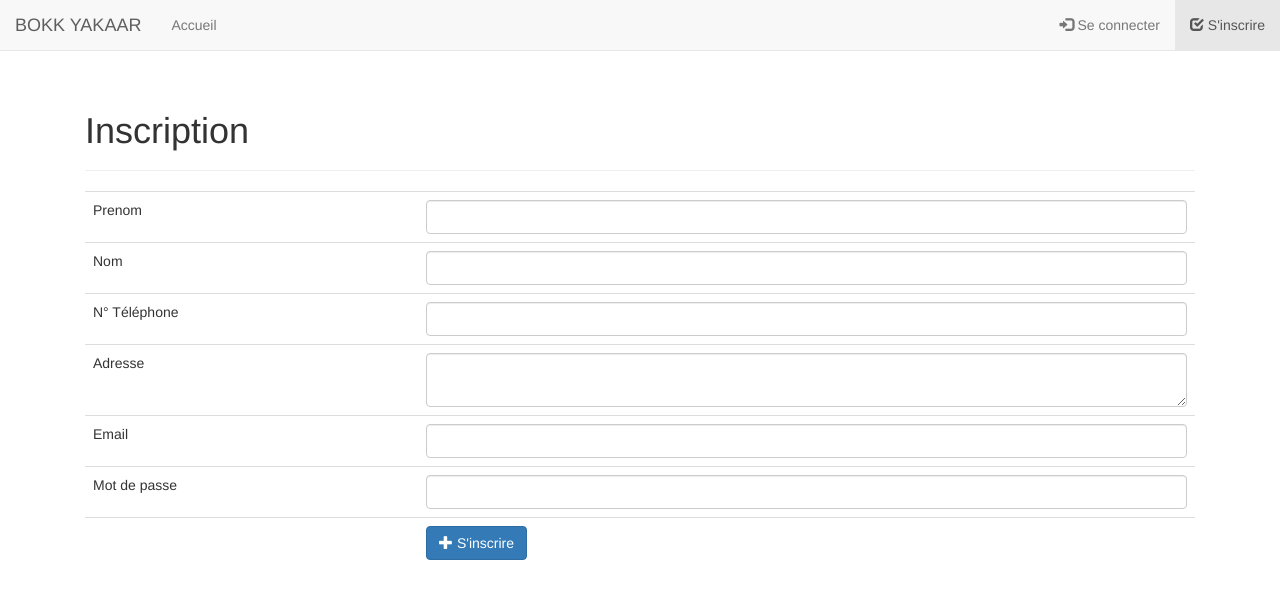
After one commit to weexduunx/sgbd_gare_routiere, a PHP site: page /sgbd_gare_routiere-1/inscription in a window 1280 px wide. The commit adds this page. Shown: the top 599 px of the page. Run offline with PHP 8.4, Linux system fonts and the light colour scheme; some libraries are stand-ins or nearby versions.

Commit message:
Création, d'une classe utile, un index pour l'admin et un fichier d'inscription

```diff
--- /dev/null
+++ b/class/php/utile.php
@@ -0,0 +1,5 @@
+<?php
+    class Utile{
+
+    }
+?>
--- a/entête.php
+++ b/entête.php
@@ -7,7 +7,7 @@
     <meta name="viewport" content="width=device-width, initial-scale=1">
 
     <!-- set the page title, for seo purposes too -->
-    <title><?php echo isset($page_title) ? strip_tags($page_title) : "Store Front"; ?></title>
+    <title><?php echo isset($page_title) ? strip_tags($page_title) : "Bokk Yakaar"; ?></title>
 
     <!-- Bootstrap CSS -->
     <link href="https://maxcdn.bootstrapcdn.com/bootstrap/3.3.7/css/bootstrap.min.css" rel="stylesheet" media="screen" />
@@ -30,7 +30,7 @@
         ?>
         <div class='col-md-12'>
             <div class="page-header">
-                <h1><?php echo isset($page_title) ? $page_title : "The Code of a Ninja"; ?></h1>
+               <h1><?php echo isset($page_title) ? $page_title : "Don Spirit Code"; ?></h1>
             </div>
         </div>
         <?php
--- /dev/null
+++ b/inscription.php
@@ -0,0 +1,119 @@
+<?php
+   // Configuration de base
+    include_once "configuration/config.php";
+
+    // Définir le titre de la page
+    $page_title = "Inscription";
+
+    // inclure le vérificateur de connexion
+    include_once "verifconnex.php";
+
+    // inclure une classe, un objet et une configuration
+    include_once 'configuration/bd.php';
+    include_once 'objets/utilisateur.php';
+    include_once "class/php/utile.php";
+
+    // Inclure l'en-tête de page HTML
+    include_once "entête.php";
+
+    echo "<div class='col-md-12'>";
+
+       // Si le formulaire a été posté
+        if($_POST){
+
+            // Obtenir la connexion à la base de données
+            $basededonnee = new Basededonnee();
+            $db = $basededonnee->connectBD();
+
+            // initialiser les objets
+            $utilisateur = new Utilisateur($db);
+            $utile = new Utile();
+
+            // Définir l'e-mail utilisateur pour détecter s'il existe déjà
+            $utilisateur->email=$_POST['email'];
+
+            // Vérifiez si l'email existe déjà
+            if($utilisateur->emailExists()){
+                echo "<div class='alert alert-danger'>";
+                    echo "L'e-mail que vous avez spécifié est déjà enregistré. S'il vous plaît essayez à nouveau ou <a href='{$home_url}login'>se connecter.</a>";
+                echo "</div>";
+            }
+
+            else{
+                // Définition des valeurs sur les propriétés de l'objet
+                $utilisateur->prenom=$_POST['prenom'];
+                $utilisateur->nom=$_POST['nom'];
+                $utilisateur->tel=$_POST['tel'];
+                $utilisateur->adresse=$_POST['adresse'];
+                $utilisateur->password=$_POST['password'];
+                $utilisateur->niveau_dacces='Customer';
+                $utilisateur->status=1;
+
+                // Créer l'utilisateur
+                if($utilisateur->creer()){
+
+                    echo "<div class='alert alert-info'>";
+                        echo "Enregistré avec succès. <a href='{$home_url}login'>Veuillez vous connecter</a>.";
+                    echo "</div>";
+
+                    // Valeurs affichées
+                    $_POST=array();
+
+                }else{
+                    echo "<div class='alert alert-danger' role='alert'>Impossible de s'inscrire. Veuillez réessayer.</div>";
+                }
+            }
+        }
+?>
+    <form action='inscription.php' method='post' id='register'>
+
+        <table class='table table-responsive'>
+
+            <tr>
+                <td class='width-30-percent'>Prenom</td>
+                <td><input type='text' name='prenom' class='form-control' required value="<?php echo isset($_POST['prenom']) ? htmlspecialchars($_POST['prenom'], ENT_QUOTES) : "";  ?>" /></td>
+            </tr>
+
+            <tr>
+                <td>Nom</td>
+                <td><input type='text' name='nom' class='form-control' required value="<?php echo isset($_POST['nom']) ? htmlspecialchars($_POST['nom'], ENT_QUOTES) : "";  ?>" /></td>
+            </tr>
+
+            <tr>
+                <td>N° Téléphone</td>
+                <td><input type='text' name='tel' class='form-control' required value="<?php echo isset($_POST['tel']) ? htmlspecialchars($_POST['tel'], ENT_QUOTES) : "";  ?>" /></td>
+            </tr>
+
+            <tr>
+                <td>Adresse</td>
+                <td><textarea name='adresse' class='form-control' required><?php echo isset($_POST['adresse']) ? htmlspecialchars($_POST['adresse'], ENT_QUOTES) : "";  ?></textarea></td>
+            </tr>
+
+            <tr>
+                <td>Email</td>
+                <td><input type='email' name='email' class='form-control' required value="<?php echo isset($_POST['email']) ? htmlspecialchars($_POST['email'], ENT_QUOTES) : "";  ?>" /></td>
+            </tr>
+
+            <tr>
+                <td>Mot de passe</td>
+                <td><input type='password' name='password' class='form-control' required id='passwordInput'></td>
+            </tr>
+
+            <tr>
+                <td></td>
+                <td>
+                    <button type="submit" class="btn btn-primary">
+                        <span class="glyphicon glyphicon-plus"></span> S'inscrire
+                    </button>
+                </td>
+            </tr>
+
+        </table>
+    </form>
+<?php
+
+    echo "</div>";
+
+    // Inclure le pied de page HTML
+    include_once "pied.php";
+?>
--- a/navigation.php
+++ b/navigation.php
@@ -47,13 +47,13 @@
             ?>
             <ul class="nav navbar-nav navbar-right">
                 <li <?php echo $page_title=="Connexion" ? "class='active'" : ""; ?>>
-                    <a href="<?php echo $home_url; ?>login">
+                   <a href="<?php echo $home_url; ?>login">
                         <span class="glyphicon glyphicon-log-in"></span> Se connecter
                     </a>
                 </li>
 
                 <li <?php echo $page_title=="Inscription" ? "class='active'" : ""; ?>>
-                    <a href="<?php echo $home_url; ?>register">
+                    <a href="<?php echo $home_url; ?>inscription">
                         <span class="glyphicon glyphicon-check"></span> S'inscrire
                     </a>
                 </li>
--- a/objets/utilisateur.php
+++ b/objets/utilisateur.php
@@ -70,4 +70,68 @@ class Utilisateur{
         // renvoie false si l'e-mail n'existe pas dans la base de données
         return false;
     }
+
+    // create new user record
+        function creer(){
+
+            // to get time stamp for 'created' field
+            $this->created=date('Y-m-d H:i:s');
+
+            // insert query
+            $query = "INSERT INTO
+                        " . $this->table_name . "
+                    SET
+                        prenom = :prenom,
+                        nom = :nom,
+                        email = :email,
+                        tel = :tel,
+                        adresse = :adresse,
+                        password = :password,
+                        niveau_dacces = :niveau_dacces,
+                        status = :status,
+                        created = :created";
+
+            // prepare the query
+            $stmt = $this->conn->prepare($query);
+
+            // sanitize
+            $this->prenom=htmlspecialchars(strip_tags($this->prenom));
+            $this->nom=htmlspecialchars(strip_tags($this->nom));
+            $this->email=htmlspecialchars(strip_tags($this->email));
+            $this->tel=htmlspecialchars(strip_tags($this->tel));
+            $this->adresse=htmlspecialchars(strip_tags($this->adresse));
+            $this->password=htmlspecialchars(strip_tags($this->password));
+            $this->niveau_dacces=htmlspecialchars(strip_tags($this->niveau_dacces));
+            $this->status=htmlspecialchars(strip_tags($this->status));
+
+            // bind the values
+            $stmt->bindParam(':prenom', $this->prenom);
+            $stmt->bindParam(':nom', $this->nom);
+            $stmt->bindParam(':email', $this->email);
+            $stmt->bindParam(':tel', $this->tel);
+            $stmt->bindParam(':adresse', $this->adresse);
+
+            // hash the password before saving to database
+            $password_hash = password_hash($this->password, PASSWORD_BCRYPT);
+            $stmt->bindParam(':password', $password_hash);
+
+            $stmt->bindParam(':niveau_dacces', $this->niveau_dacces);
+            $stmt->bindParam(':status', $this->status);
+            $stmt->bindParam(':created', $this->created);
+
+            // execute the query, also check if query was successful
+            if($stmt->execute()){
+                return true;
+            }else{
+                $this->showError($stmt);
+                return false;
+            }
+
+        }
+
+        public function showError($stmt){
+            echo "<pre>";
+                print_r($stmt->errorInfo());
+            echo "</pre>";
+        }
 }
--- a/verifconnex.php
+++ b/verifconnex.php
@@ -15,7 +15,7 @@ else if(isset($require_login) && $require_login==true){
 }
 
 // Si c'était la page "Connexion" ou "Inscrivez-vous" ou "Inscription", mais le client était déjà connecté
-else if(isset($page_title) && ($page_title=="Login" || $page_title=="Sign Up")){
+else if(isset($page_title) && ($page_title=="Connexion" || $page_title=="Inscription")){
     // Si l'utilisateur n'est pas encore connecté, rediriger vers la page de connexion
     if(isset($_SESSION['niveau_dacces']) && $_SESSION['niveau_dacces']=="Customer"){
         header("Location: {$home_url}index.php?action=already_logged_in");
```
Also changed, not shown: login.php (+6 -6 lines), admin/index.php (added).
